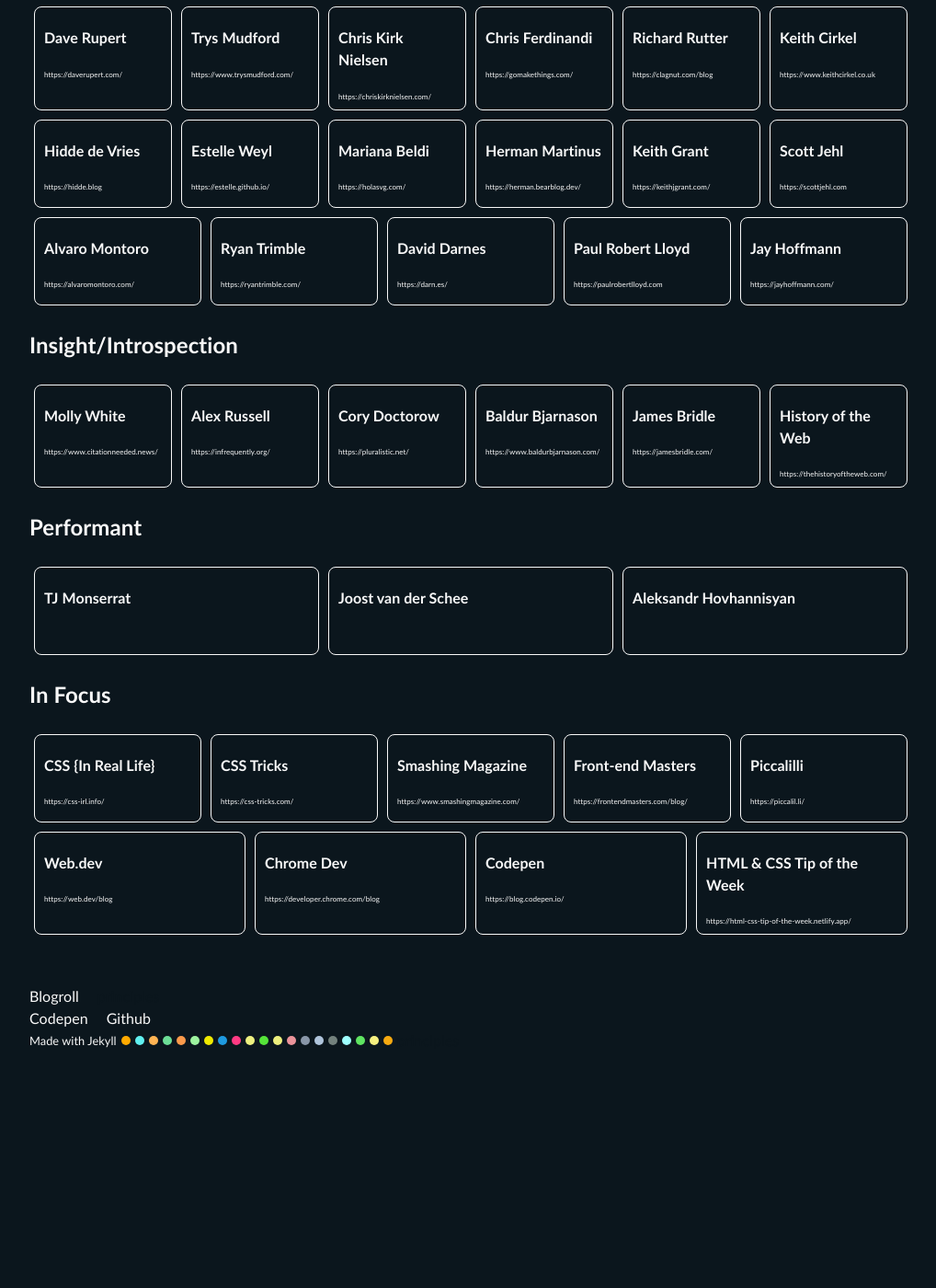
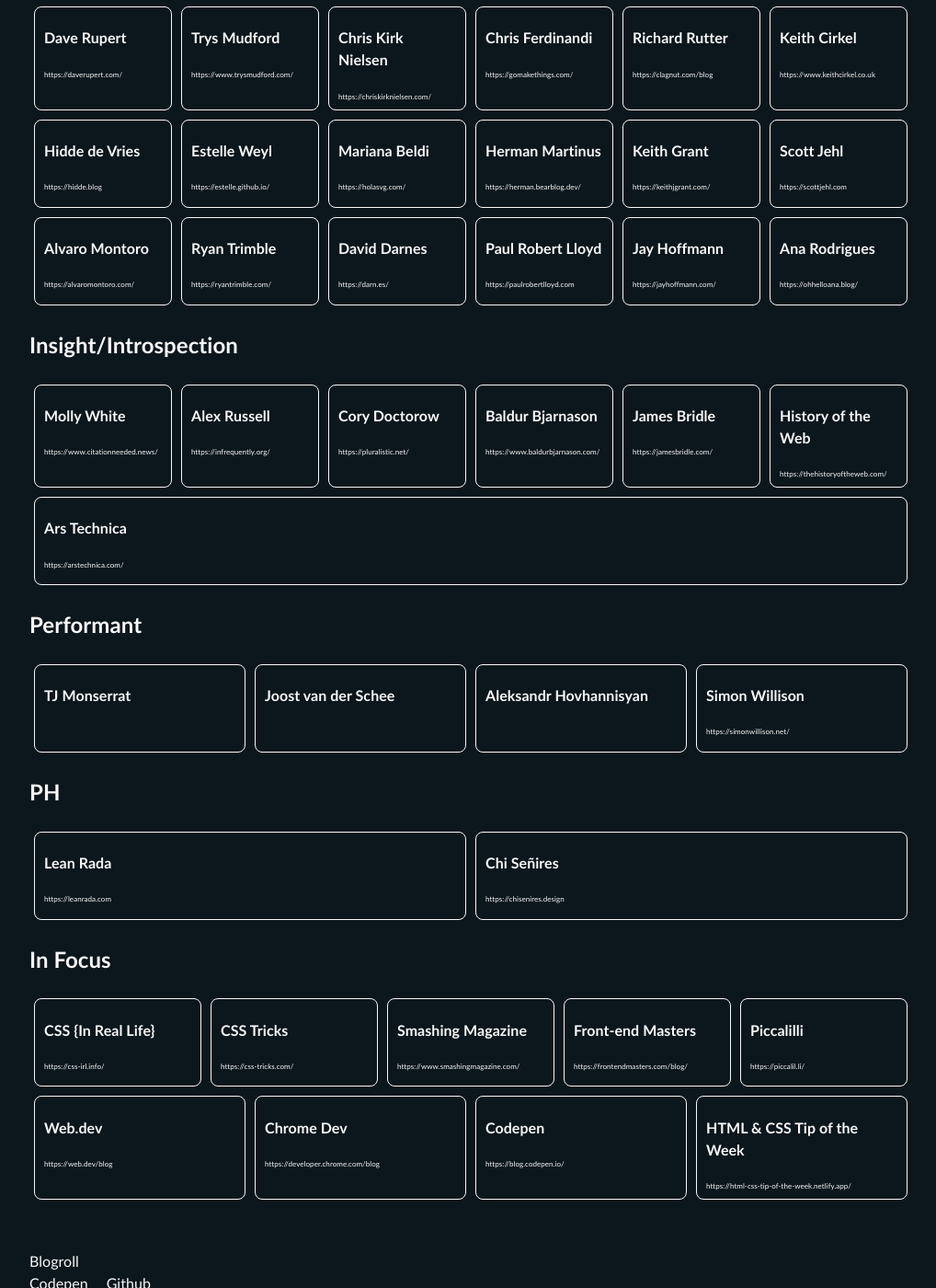
Before and after one commit to mpdagang/mpdagang.github.io, a Jekyll site: the page built from _pages/blogroll.html, in a window 1280 px wide and 1400 px high, scrolled down 578 px. Shown: the whole window at 92% size, without its empty margins (128-1146 px from the left). Built offline with Jekyll 4.4.1, drawn with Linux system fonts in a browser that asks for light colours; before the commit the page ends 1749 px from its top, so only the background shows below that.

Commit message:
Update blogroll

```diff
--- a/_pages/blogroll.html
+++ b/_pages/blogroll.html
@@ -150,7 +150,11 @@
             <h4>Jay Hoffmann</h4>
             <p>https://jayhoffmann.com/</p>
         </a>
-        <!-- <a href="" class="mp-l-pancake-item blog-card">
+        <a href="https://ohhelloana.blog/" class="mp-l-pancake-item blog-card">
+            <h4>Ana Rodrigues</h4>
+            <p>https://ohhelloana.blog/</p>
+        </a>
+        <!-- <a href="" class="mp-l-pancake-item blog-card">https://ohhelloana.blog/
             <h4></h4>
             <p></p>
         </a> -->
@@ -183,6 +187,10 @@
             <h4>History of the Web</h4>
             <p>https://thehistoryoftheweb.com/</p>
         </a>
+        <a href="https://arstechnica.com/" class="mp-l-pancake-item blog-card">
+            <h4>Ars Technica</h4>
+            <p>https://arstechnica.com/</p>
+        </a>
     </div>
   </section>
   <section>
@@ -197,6 +205,27 @@
         <a href="https://www.aleksandrhovhannisyan.com/blog/" class="mp-l-pancake-item blog-card">
             <h4>Aleksandr Hovhannisyan</h4>
         </a>
+        <a href="https://simonwillison.net/" class="mp-l-pancake-item blog-card">
+            <h4>Simon Willison</h4>
+            <p>https://simonwillison.net/</p>
+        </a>
+    </div>
+  </section>
+  <section>
+    <h2>PH</h2>
+    <div class="mp-l-pancake b-roll-wrapper">
+        <a href="https://leanrada.com" class="mp-l-pancake-item blog-card">
+            <h4>Lean Rada</h4>
+            <p>https://leanrada.com</p>
+        </a>
+        <a href="https://chisenires.design" class="mp-l-pancake-item blog-card">
+            <h4>Chi Señires</h4>
+            <p>https://chisenires.design</p>
+        </a>
+        <!-- <a href="" class="mp-l-pancake-item blog-card">
+            <h4></h4>
+            <p></p>
+        </a> -->
     </div>
   </section>
   <section>
```
